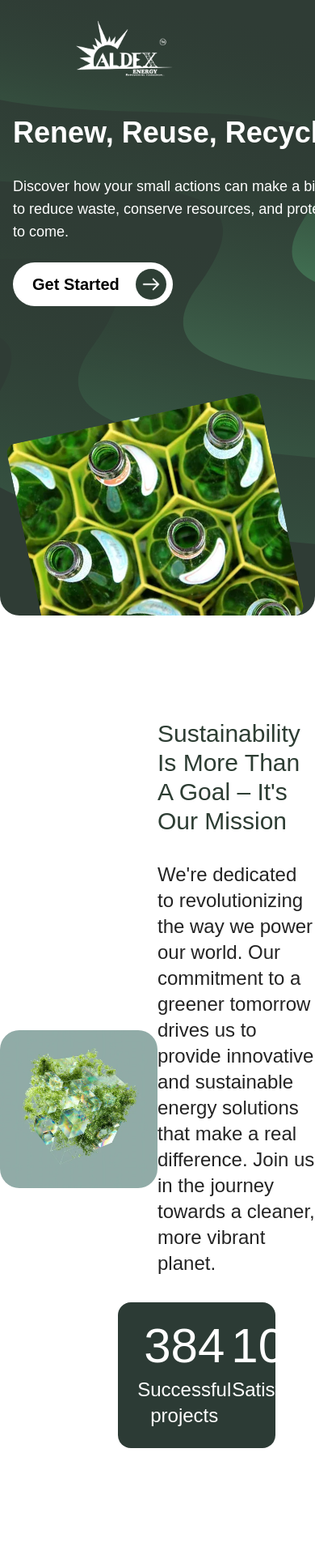
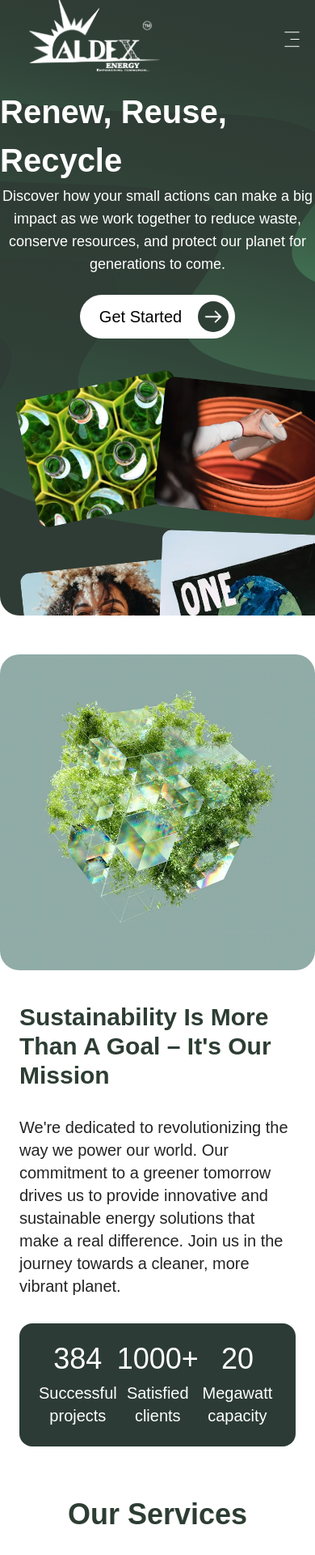
Before and after one commit to akshit2941/Solar-Company-e-Commerce-Website, a Next.js app: page /Home in a window 390 px wide. Shown: the top 1920 px of the page at 81% size. Built offline with nearby package versions, Linux system fonts and the light colour scheme.

Commit message:
Added Responsive Elements

```diff
--- a/app/Home/page.tsx
+++ b/app/Home/page.tsx
@@ -23,10 +23,9 @@ const Home = () => {
 
         <div className=" flex flex-col absolute sm:flex-row items-center justify-center text-white z-10">
 
-
-          <div className='flex flex-1 flex-col p-4 md:ml-48'>
-            <h1 className="text-4xl mt-32 md:mt-0 md:text-7xl font-bold mb-4 ">Renew, Reuse, Recycle</h1>
-            <p className='text-lg md:text-2xl mt-4'>Discover how your small actions can make a big impact as we work together to reduce waste, conserve resources, and protect our planet for generations to come.</p>
+          <div className='flex flex-1 mt-3 md:mt-0 items-center md:items-start flex-col md:ml-48'>
+            <h1 className="text-[2.5rem] md:text-7xl md:text-left font-bold md:mb-4 ">Renew, Reuse, Recycle</h1>
+            <p className='text-lg text-center md:text-start w-full md:text-2xl md:mt-2'>Discover how your small actions can make a big impact as we work together to reduce waste, conserve resources, and protect our planet for generations to come.</p>
             <div className='mt-6'>
               <Link href='/contact'>
                 <Button title='Get Started' variant='btn_white' />
@@ -34,10 +33,9 @@ const Home = () => {
             </div>
           </div>
 
-
-          <div className='flex-1 flex justify-center md:justify-end p-8 mt-10 md:mr-60'>
-            <div className='grid grid-cols-2 gap-y-8 gap-x-48 mt-12 justify-center items-center' style={{ gridTemplateColumns: '200px 200px', gridAutoRows: 'auto' }}>
-              <div className="relative w-[320px] h-[280px] overflow-hidden rounded-xl transform -rotate-12">
+          <div className="flex-1 flex justify-center md:justify-end p-8 mt-2 md:mt-0 md:mr-60">
+            <div className="grid grid-cols-2 gap-y-6 gap-x-1 md:gap-x-48 mt-4 md:mt-0 justify-center items-center">
+              <div className="relative w-[200px] h-[160px] sm:w-[240px] sm:h-[200px] md:w-[320px] md:h-[280px] overflow-hidden rounded-xl transform -rotate-12">
                 <Image
                   src="/block-1.webp"
                   alt="Styled Image"
@@ -45,7 +43,7 @@ const Home = () => {
                   objectFit="cover"
                 />
               </div>
-              <div className="relative w-[320px] h-[280px] overflow-hidden rounded-xl transform rotate-6">
+              <div className="relative w-[200px] h-[160px] sm:w-[240px] sm:h-[200px] md:w-[320px] md:h-[280px] overflow-hidden rounded-xl transform rotate-6">
                 <Image
                   src="/block-2.webp"
                   alt="Styled Image"
@@ -53,7 +51,7 @@ const Home = () => {
                   objectFit="cover"
                 />
               </div>
-              <div className="relative w-[320px] h-[280px] overflow-hidden rounded-xl transform -rotate-6">
+              <div className="relative w-[200px] h-[160px] sm:w-[240px] sm:h-[200px] md:w-[320px] md:h-[280px] overflow-hidden rounded-xl transform -rotate-6">
                 <Image
                   src="/block-3.webp"
                   alt="Styled Image"
@@ -61,7 +59,7 @@ const Home = () => {
                   objectFit="cover"
                 />
               </div>
-              <div className="relative w-[380px] h-[380px] overflow-hidden rounded-xl transform rotate-2">
+              <div className="relative w-[240px] h-[240px] sm:w-[280px] sm:h-[280px] md:w-[380px] md:h-[380px] overflow-hidden rounded-xl transform rotate-2">
                 <Image
                   src="/block-4.webp"
                   alt="Styled Image"
@@ -74,7 +72,7 @@ const Home = () => {
         </div>
       </div>
 
-      <div className='flex flex-row mt-48 mb-48 md:mx-64 justify-center items-center'>
+      <div className='flex flex-col md:flex-row mt-12 md:mt-48 mb-16 md:mb-48 md:mx-64 justify-center items-center'>
         {/* Left Image */}
 
         <div className="w-full max-w-lg mx-auto">
@@ -89,34 +87,36 @@ const Home = () => {
         </div>
 
         {/* Right Content */}
-        <div className='relative -mt-16 w-1/2'>
-          <h1 className='text-3xl md:text-5xl font-medium text-[#2D3D33]'>Sustainability Is More Than A Goal – It&apos;s Our Mission</h1>
-          <p className='text-2xl font-normal text-[#232323] mt-8'>
+        <div className='relative mt-10 mx-6 md:-mt-16 md:mx-10 md:w-1/2'>
+          <h1 className='text-3xl md:text-5xl font-semibold text-[#2D3D33]'>Sustainability Is More Than A Goal – It&apos;s Our Mission</h1>
+          <p className='text-xl md:text-2xl font-normal text-[#232323] mt-8'>
             We&apos;re dedicated to revolutionizing the way we power our world. Our commitment to a greener tomorrow drives us to provide innovative and sustainable energy solutions that make a real difference. Join us in the journey towards a cleaner, more vibrant planet.
           </p>
-          <div className='relative flex mt-8 bg-[#2c3b35] rounded-2xl p-6 -left-1/4'>
+          <div className='relative flex mt-8 bg-[#2c3b35] rounded-2xl p-6 md:-left-1/4'>
             <div className='flex-1 flex-col items-center text-center'>
-              <h1 className='text-6xl font-medium text-white'>384</h1>
-              <p className='text-2xl mt-2 font-normal text-white'>Successful projects</p>
+              <h1 className='text-4xl md:text-6xl font-medium text-white'>384</h1>
+              <p className='text-xl md:text-2xl mt-2 font-normal text-white'>Successful projects</p>
             </div>
             <div className='flex-1 flex-col items-center text-center'>
-              <h1 className='text-6xl font-medium text-white'>1000+</h1>
-              <p className='text-2xl mt-2 font-normal text-white'>Satisfied clients</p>
+              <h1 className='text-4xl md:text-6xl font-medium text-white'>1000+</h1>
+              <p className='text-xl md:text-2xl mt-2 font-normal text-white'>Satisfied clients</p>
             </div>
             <div className='flex-1 flex-col items-center text-center'>
-              <h1 className='text-6xl font-medium text-white'>20</h1>
-              <p className='text-2xl mt-2 font-normal text-white'>Megawatt capacity</p>
+              <h1 className='text-4xl md:text-6xl font-medium text-white'>20</h1>
+              <p className='text-xl md:text-2xl mt-2 font-normal text-white'>Megawatt capacity</p>
             </div>
           </div>
         </div>
       </div>
 
       <div className='mx-10 md:mx-64'>
-        <div className='flex flex-row justify-between m-auto'>
+        <div className='flex flex-col md:flex-row justify-between m-auto'>
+
           <div className='text-center items-center justify-start'>
             <h1 className='text-4xl font-semibold text-[#2d3d33]'>Our Services</h1>
           </div>
-          <div className='flex items-center justify-end'>
+
+          <div className='flex items-center justify-center mt-8 md:justify-end'>
             <Link href='/services'>
               <Button
                 title='Discover More'
@@ -124,6 +124,7 @@ const Home = () => {
               />
             </Link>
           </div>
+
         </div>
 
         <div className='mt-14 flex flex-col md:flex-row'>
@@ -156,10 +157,19 @@ const Home = () => {
           </div>
         </div>
       </div>
-
-      <div className='flex flex-col bg-none md:bg-bg-img-1 mb-24 mt-40' >
+      <div className='mb-24 mt-40'>
+        <div className="relative w-[100%] h-[300px] md:hidden overflow-hidden">
+          <Image
+            src="/serviceContainer.webp"
+            alt="Styled Image"
+            layout="fill"
+            objectFit="cover"
+            className="absolute inset-0 transition-transform duration-500 transform hover:scale-105 "
+          />
+        </div>
+        <div className='flex flex-col bg-none md:bg-bg-img-1 ' >
           <div className=' bg-[#2d3d33] md:rounded-br-[210px] md:w-3/5'>
-          <div className=' md:ml-52 mb-20'>
+            <div className='ml-12 md:ml-52 mb-20'>
               <h1 className='text-white text-4xl font-semibold mt-20'>
                 Green Solutions
               </h1>
@@ -176,13 +186,14 @@ const Home = () => {
             </div>
           </div>
         </div>
+      </div>
 
       <div className='md:mx-64 mb-32'>
-        <div className='flex flex-row justify-between m-auto'>
+        <div className='flex flex-col md:flex-row justify-between m-auto'>
           <div className='text-center items-center justify-start'>
             <h1 className='text-4xl font-semibold text-[#2d3d33]'>Our Projects</h1>
           </div>
-          <div className='flex items-center justify-end'>
+          <div className='flex items-center justify-center mt-12 md:mt-0 md:justify-end'>
             <Link href='/projects'>
               <Button
                 title='Discover More'
@@ -234,7 +245,7 @@ const Home = () => {
           </div>
           {/* Right */}
           <div>
-            <div className='flex-col w-full ml-10'>
+            <div className='flex-col w-full  ml-10'>
               <Link href='/projects/projectPage5'>
                 <div className="relative w-full h-[90%] overflow-hidden rounded-3xl ">
                   <Image
@@ -264,11 +275,11 @@ const Home = () => {
       </div>
 
       <div className='md:mx-64 mb-32'>
-        <div className='flex flex-row justify-between m-auto'>
-          <div className='text-center items-center justify-start'>
+        <div className='flex flex-col md:flex-row justify-between m-auto'>
+          <div className='text-center items-center justify-center md:justify-start'>
             <h1 className='text-4xl font-semibold text-[#2d3d33]'>Top News</h1>
           </div>
-          <div className='flex items-center justify-end'>
+          <div className='flex items-center mt-12 md:mt-0 justify-center md:justify-end'>
             <Button
               title='Discover More'
               variant='btn_black'
--- a/app/globals.css
+++ b/app/globals.css
@@ -149,11 +149,11 @@
   }
 
   .about-tags {
-    @apply rounded-3xl border bg-[#e2d1bf] p-2 px-8 text-2xl font-normal text-[#a2672f] transition duration-300 hover:bg-[#a2672f] hover:text-white;
+    @apply rounded-3xl border bg-[#e2d1bf] p-2 px-4 md:px-8 text-lg md:text-2xl font-normal text-[#a2672f] transition duration-300 hover:bg-[#a2672f] hover:text-white;
   }
 
   .service-list {
-    @apply text-2xl text-black;
+    @apply text-lg md:text-2xl text-black;
   }
 }
 
--- a/app/projects/page.tsx
+++ b/app/projects/page.tsx
@@ -24,7 +24,7 @@ const ProjectPage = () => {
                 </div>
             </div>
 
-            <div>
+            {/* <div>
                 <div className='flex justify-center gap-10'>
                     <h1 className='project-navigator'>All Projects</h1>
                     <h1 className='project-navigator'>Wind Energy</h1>
@@ -35,7 +35,7 @@ const ProjectPage = () => {
                         Recycling
                     </h1>
                 </div>
-            </div>
+            </div> */}
 
             <div className='flex flex-col items-center justify-center md:mx-64 mt-16 mb-32'>
                 <div className='flex flex-col md:flex-row gap-4'>
--- a/components/Button.tsx
+++ b/components/Button.tsx
@@ -10,7 +10,7 @@ const Button = ({ title, variant }: ButtonProp) => {
     const imageSrc = variant === 'btn_white' ? '/next_white.png' : '/next_black.png';
     const btnColor = variant === 'btn_white' ? 'bg-[#2e3f35] ' : 'bg-white';
     return (
-        <button className={`py-2 text-xl font-semibold rounded-full pl-6 pr-2 flex flex-row text-center justify-center items-center group ${variant}`}>
+        <button className={`py-2 text-xl font-medium rounded-full pl-6 pr-2 flex flex-row text-center justify-center items-center group ${variant}`}>
             <label >{title}</label>
             <Image
                 src={imageSrc}
--- a/components/Navbar.tsx
+++ b/components/Navbar.tsx
@@ -1,19 +1,32 @@
-import Image from 'next/image';
-import Link from 'next/link';
+"use client"
+import Image from 'next/image'
+import React, { useState } from 'react'
+import Logo from '../public/logo.png'
+import { IoMdClose } from "react-icons/io";
+import { CiMenuFries } from "react-icons/ci";
+
+import Button from './Button'
+import Link from 'next/link'
 
 export const Navbar = () => {
+    const [menuOpen, setMenuOpen] = useState(false)
+
+    const handleNav = () => {
+        setMenuOpen(!menuOpen);
+    }
+
     return (
-        <header className="flex justify-between items-center py-4 px-8 bg-transparent absolute top-0 left-0 w-full z-20">
-            <div className="flex items-center">
+        <nav className='relative w-full h-24 text-white z-20'>
+            <div className='flex justify-between items-center h-full w-full px-4 2xl:px-16'>
                 <Image
-                    src="/logo.png"
-                    alt="Logo"
-                    width={150}
-                    height={40}
-                    className='ml-12'
+                    src={Logo}
+                    alt='Logo'
+                    width={205}
+                    height={75}
+                    className='cursor-pointer'
+                    priority
                 />
-            </div>
-            <nav className=''>
+                <div className='hidden sm:flex'>
                     <ul className="hidden md:flex space-x-6 text-white">
                         <li className='navbar-ul-class'>
                             <Link href='/home'>
@@ -38,14 +51,75 @@ export const Navbar = () => {
                         </li>
                         <li className='navbar-ul-class'>Products</li>
                     </ul>
-            </nav>
+                </div>
+
                 <button className="hidden md:flex navbar-btn text-white mr-12 border-white">
                     <Link href='/contact'>
                         Contact Us
                     </Link>
                 </button>
-        </header>
-    );
-};
 
-export default Navbar;
+                <div onClick={handleNav} className='sm:hidden cursor-pointer pl-24'>
+                    <CiMenuFries size={25} />
+                </div>
+            </div>
+
+            <div className={`fixed top-0 ${menuOpen ? 'left-0' : 'left-[-100%]'} w-[65%] sm:hidden h-screen bg-[#feffff] text-black p-2 ease-in duration-500`}>
+                <div className='flex flex-row'>
+                    <div className='flex justify-center'>
+                        <Image
+                            src='/logo-color.png'
+                            alt='Logo'
+                            width={400}
+                            height={100}
+                            className='cursor-pointer '
+                            priority
+                        />
+                    </div>
+
+                    <div className='flex w-full items-center justify-end'>
+                        <div className='cursor-pointer mr-3' onClick={handleNav}>
+                            <IoMdClose size={28} />
+                        </div>
+                    </div>
+                </div>
+
+                <div className='flex'>
+                    <ul className='flex flex-col'>
+                        <li className='navbar-ul-class'>
+                            <Link href='/home'>
+                                Home
+                            </Link>
+                        </li>
+                        <li className='navbar-ul-class'>
+                            <Link href='/about'>
+                                About us
+                            </Link>
+                        </li>
+                        <li className='navbar-ul-class'>
+                            <Link href='/projects'>
+                                Projects
+                            </Link>
+                        </li>
+                        <li className='navbar-ul-class'>Solutions</li>
+                        <li className='navbar-ul-class'>
+                            <Link href='/services'>
+                                Services
+                            </Link>
+                        </li>
+                        <li className='navbar-ul-class'>Products</li>
+                    </ul>
+                </div>
+                <div className='mt-5 ml-2'>
+                    <Button
+                        title='Contact Us'
+                        variant='btn_black'
+                    />
+                </div>
+            </div>
+        </nav>
+    )
+}
+
+
+export default Navbar
--- a/components/ServiceNavigator.tsx
+++ b/components/ServiceNavigator.tsx
@@ -9,7 +9,7 @@ type ServiceProp = {
 
 export const ServiceNavigator = ({ title, content, img }: ServiceProp) => {
     return (
-        <div className='bg-[#f6f7f9] rounded-3xl  cursor-pointer p-8 hover:bg-white mr-8 hover:border hover:border-[#16110e] transition duration-700 ease-in-out'>
+        <div className='bg-[#f6f7f9] rounded-3xl  cursor-pointer p-8 hover:bg-white md:mr-8 hover:border hover:border-[#3b3029] transition duration-700 ease-in-out'>
             <div >
                 <Image
                     src={img}
```
Also changed, not shown: app/about/page.tsx (+19 -19 lines), app/services/page.tsx (+4 -4 lines), components/ClientStories.tsx (+8 -8 lines), components/FAQ.tsx (+7 -7 lines), public/logo-color.png (added). Lines whose indentation alone changed are shown as unchanged.
